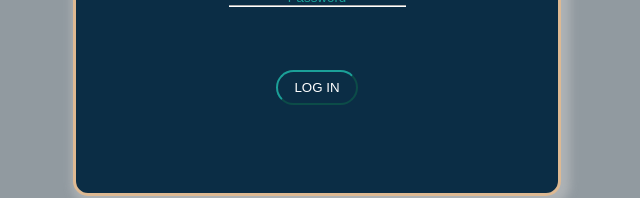
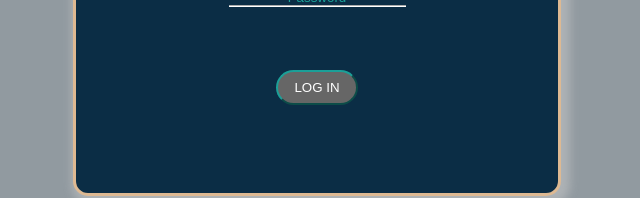
Before and after one commit to M-Cleveland153/Project_Management_App_Front_End_2022-12-10, a React (Create React App) app: page / in a window 1280 px wide. Shown: the part 422-620 px from the top of the page, without its empty margins (323-963 px from the left). Built offline with nearby package versions, Linux system fonts and the light colour scheme; what axios-retry would draw is missing.

Commit message:
updated styling for Login page

```diff
--- a/src/components/login/LoginStyles.css
+++ b/src/components/login/LoginStyles.css
@@ -58,6 +58,8 @@
 
 .login-input {
     margin-top: 1rem;
+    caret-color: white;
+    color: white;
 }
 
 input[name="username"] {
@@ -87,3 +89,11 @@ input[name="password"] {
 input[name="password"]::placeholder{
     color:#1BA098;
 }
+
+.login-input:focus::placeholder {
+    color: transparent;
+}
+
+#login-button:disabled{
+    background-color: #666;
+}
--- a/src/routes/Login.js
+++ b/src/routes/Login.js
@@ -1,8 +1,21 @@
 import React from "react";
+import { useState } from "react";
 import { Link } from "react-router-dom";
 import "../components/login/LoginStyles.css";
 
 const Login = () => {
+  const [username, setUsername] = useState("");
+  const [password, setPassword] = useState("");
+
+  const handleUsernameChange = (event) => {
+    setUsername(event.target.value);
+  };
+
+  const handlePasswordChange = (event) => {
+    setPassword(event.target.value);
+  };
+  const enabled = username.length > 0 && password.length > 0;
+
   return (
     <div class="layout">
       <h1 class="login-h1" id="top">
@@ -22,15 +35,21 @@ const Login = () => {
           placeholder="Username"
           type="text"
           name="username"
+          value={username}
+          onChange={handleUsernameChange}
         />
         <input
           class="login-input"
           placeholder="Password"
           type="text"
           name="password"
+          value={password}
+          onChange={handlePasswordChange}
         />
         <Link to="/select-company">
-          <button id="login-button">LOG IN</button>
+          <button disabled={!enabled} id="login-button">
+            LOG IN
+          </button>
         </Link>
       </form>
     </div>
```
